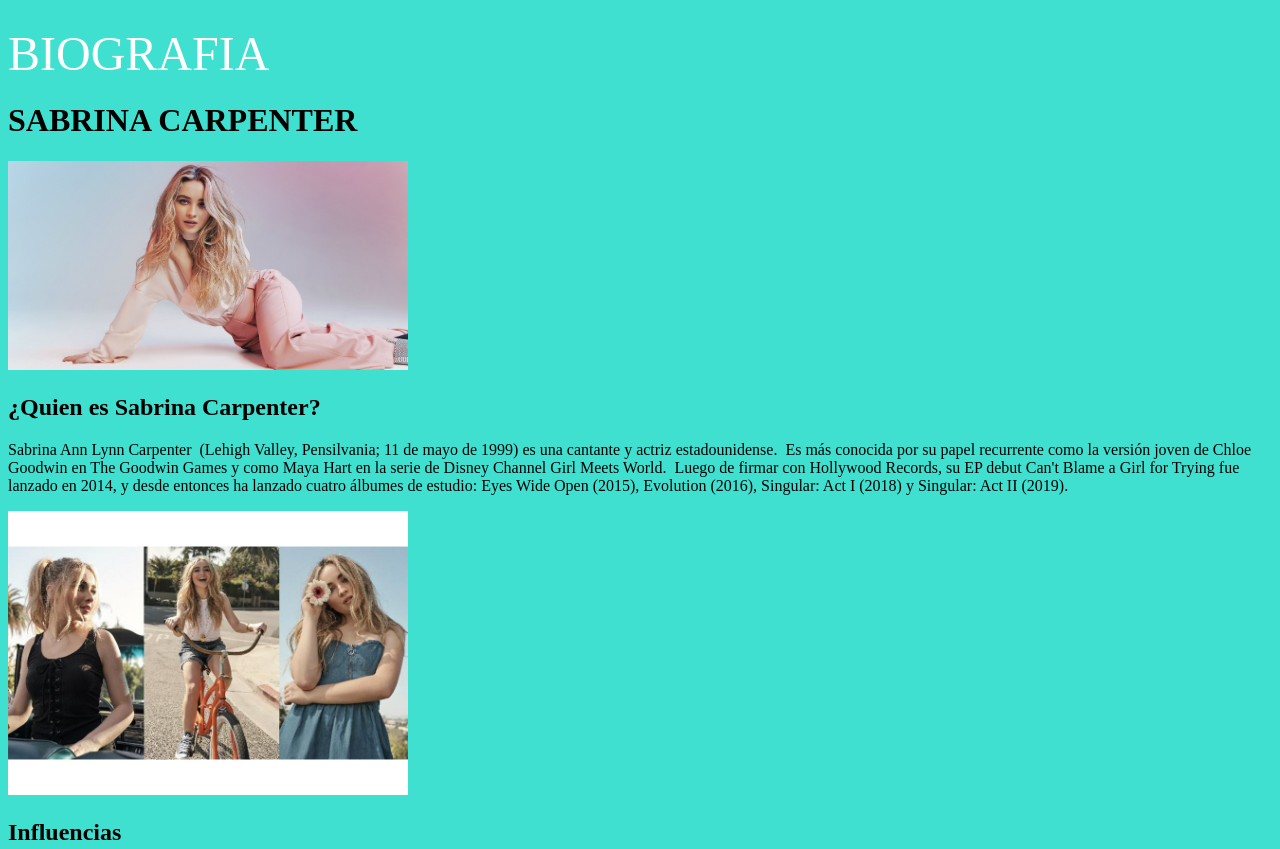
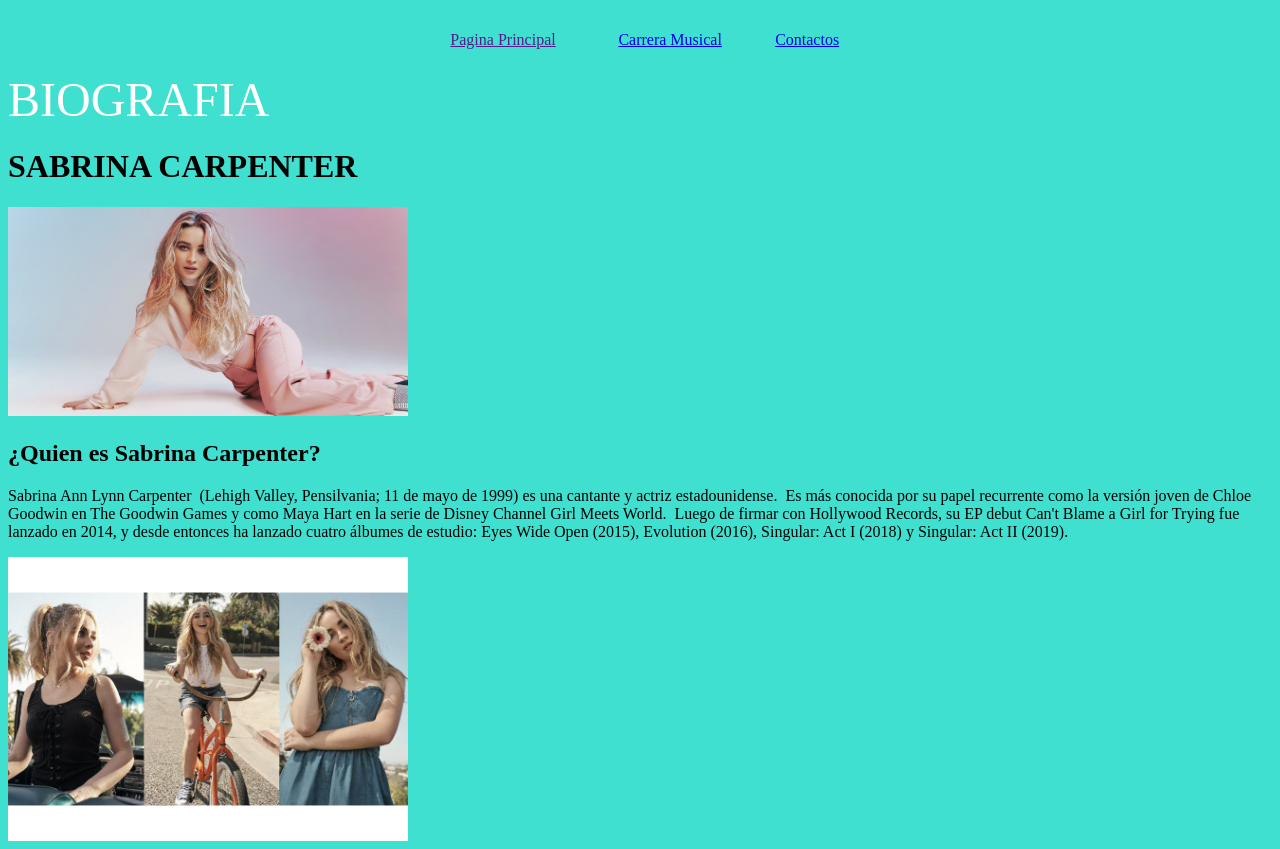
Before and after one commit to AlmaCastro312/Biografia, a plain HTML site: page index.html in a window 1280 px wide. Shown: the top 849 px of the page. Drawn offline with Linux system fonts and the light colour scheme.

Commit message:
1era actualizacion

```diff
--- a/index.html
+++ b/index.html
@@ -7,6 +7,14 @@
     <title>BIOGRAFIA</title>
 </head>
 <body bgcolor="#40E0D0">
+    <br>
+    <table align="center" border="0" cellpadding="5px" cellspacing="0xp" width="35%">
+        <tr>
+            <td><center><a href="">Pagina Principal</a></center></td>
+            <td><center><a href="https://almacastro312.github.io/Carrera_Musical/">Carrera Musical</a></center></td>
+            <td><center><a href="https://almacastro312.github.io/Contacto/">Contactos</a></center></td>
+        </tr>
+    </table>
     <br>
    <font face="Bernard MT Condensed" size="30" color="white">BIOGRAFIA</font>
    <br>
```
